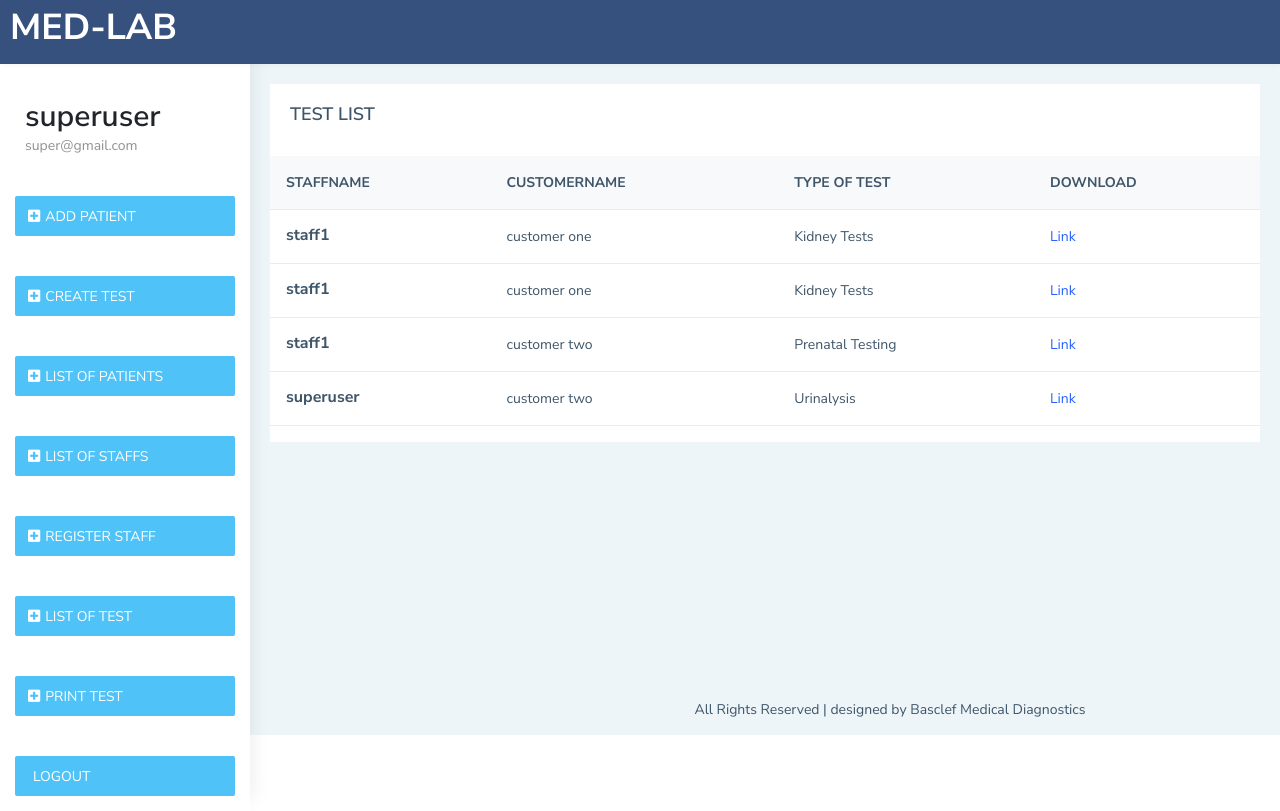
After one commit to Kis123mas/alx_last, a Django app: page /staff-test-list/ in a window 1280 px wide. The commit adds this page. Run offline with Django 4.2, Linux system fonts and the light colour scheme; a user stored in the database is signed in; data comes from the database, SQL or seed files in the repository; both versions use the stored data as it was after the commit; some libraries are stand-ins or nearby versions.

Commit message:
print page for staff added

```diff
--- a/medicallab/labtest/templates/labtest/download.html
+++ b/medicallab/labtest/templates/labtest/download.html
@@ -80,6 +80,9 @@
         </div>
         <br>
         <!-- <a href="{% url 'pdf'%}" class="btn btn-primary">download</a> -->
+        <div>
+            <a href="{% url 'dashboard' %}" class="btn btn-primary">BACK</a>
+        </div>
     </div>
 
     <!-- Add Bootstrap JS and jQuery scripts -->
--- a/medicallab/labtest/templates/labtest/nav.html
+++ b/medicallab/labtest/templates/labtest/nav.html
@@ -49,6 +49,11 @@
                 </a>
             </li>
             {% endif %}
+            <li class="p-15 m-t-10"><a href="{% url 'staff-test-list' %}"
+                    class="btn d-block w-100 create-btn text-white no-block d-flex align-items-center"><i
+                        class="fa fa-plus-square"></i> <span class="hide-menu m-l-5">PRINT TEST</span>
+                </a>
+            </li>
             <li class="p-15 m-t-10"><a href="{% url 'logout' %}"
                     class="btn d-block w-100 create-btn text-white no-block d-flex align-items-center"><i></i>
                     <span class="hide-menu m-l-5">LOGOUT</span>
--- /dev/null
+++ b/medicallab/labtest/templates/labtest/staffprinttest.html
@@ -0,0 +1,58 @@
+{% extends 'labtest/base.html' %}
+{% load static %}
+
+{% block content %}
+<aside class="left-sidebar" data-sidebarbg="skin6">
+    {% include 'labtest/nav.html' %}
+</aside>
+<div class="page-wrapper">
+    <div class="container-fluid">
+        <div class="row">
+            <!-- column -->
+            <div class="col-12">
+                <div class="card">
+                    <div class="card-body">
+                        <!-- title -->
+                        <div class="d-md-flex">
+                            <div>
+                                <h4 class="card-title">TEST LIST </h4>
+                            </div>
+                        </div>
+                        <!-- title -->
+                    </div>
+                    <div class="table-responsive">
+                        <table class="table v-middle">
+                            <thead>
+                                <tr class="bg-light">
+                                    <th class="border-top-0">STAFFNAME</th>
+                                    <th class="border-top-0">CUSTOMERNAME</th>
+                                    <th class="border-top-0">TYPE OF TEST</th>
+                                    <th class="border-top-0">DOWNLOAD</th>
+                                </tr>
+                            </thead>
+                            <tbody>
+                                {% for tes in test %}
+                                <tr>
+                                    <td>
+                                        <div class="d-flex align-items-center">
+                                            <div class="">
+                                                <h4 class="m-b-0 font-16">{{tes.user}}</h4>
+                                            </div>
+                                        </div>
+                                    </td>
+                                    <td>{{tes.customername}}</td>
+                                    <td>{{tes.typeoftest}}</td>
+                                    <td>
+                                        <a href="{% url 'test-detail' pk=tes.pk %}">Link</a>
+                                    </td>
+                                </tr>
+
+                                {% endfor %}
+                            </tbody>
+                        </table>
+                    </div>
+                </div>
+            </div>
+        </div>
+    </div>
+    {% endblock %}
--- a/medicallab/labtest/urls.py
+++ b/medicallab/labtest/urls.py
@@ -25,6 +25,7 @@ urlpatterns = [
 
     path('create-test/', CreateTestView.as_view(), name='create-test'),
     path('test-list/', TestListView.as_view(), name='test-list'),
+    path('staff-test-list/', StaffTestList.as_view(), name='staff-test-list'),
     path('test/<int:pk>/', TestDetailView.as_view(), name='test-detail'),
 
 ]
--- a/medicallab/labtest/views.py
+++ b/medicallab/labtest/views.py
@@ -447,6 +447,33 @@ class TestListView(LoginRequiredMixin, ListView):
     paginate_by = 10
 
 
+# TestListView class displays a list of test records.
+
+class StaffTestList(LoginRequiredMixin, ListView):
+    """
+    TestListView class provides a view for displaying a list of test records.
+
+    This class inherits from LoginRequiredMixin, ensuring that only authenticated users can access it.
+    It utilizes the 'Test' model to retrieve and display test records.
+
+    Attributes:
+        model (model): Specifies the model used for retrieving test records (Test).
+        template_name (str): Specifies the HTML template used for rendering the test records.
+        context_object_name (str): Defines the name of the context variable containing the list of test records.
+        paginate_by (int): Sets the number of items displayed per page (you can change this value).
+
+    HTTP Method:
+        - GET: Renders the test records page, displaying a list of test records.
+
+    Template:
+        'labtest/testview.html' - The HTML template for displaying the list of test records.
+    """
+    model = Test
+    template_name = 'labtest/staffprinttest.html'
+    context_object_name = 'test'
+    paginate_by = 10
+
+
 
 
 # TestDetailView class displays detailed information about a specific test.
```
Also changed, not shown: medicallab/db.sqlite3.
